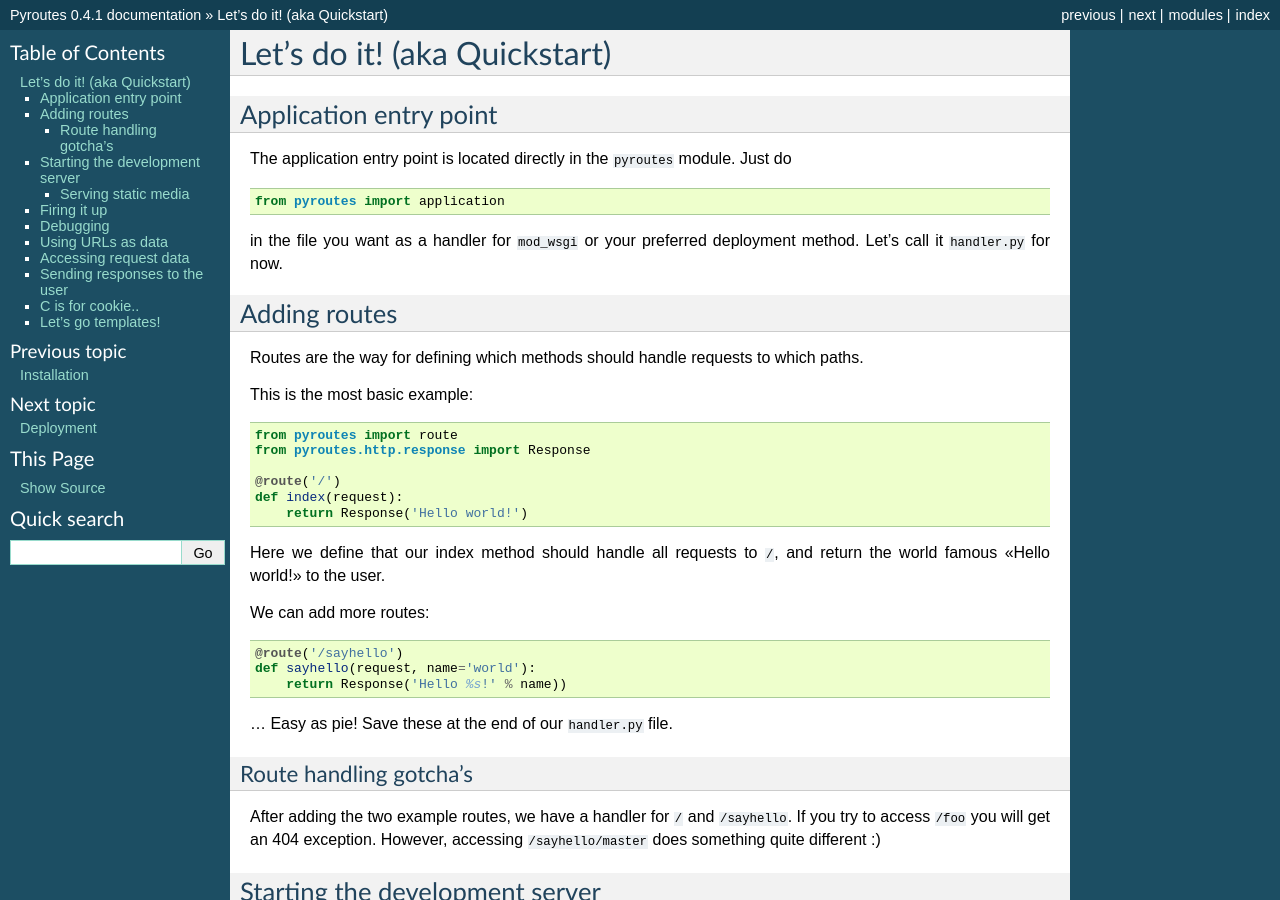
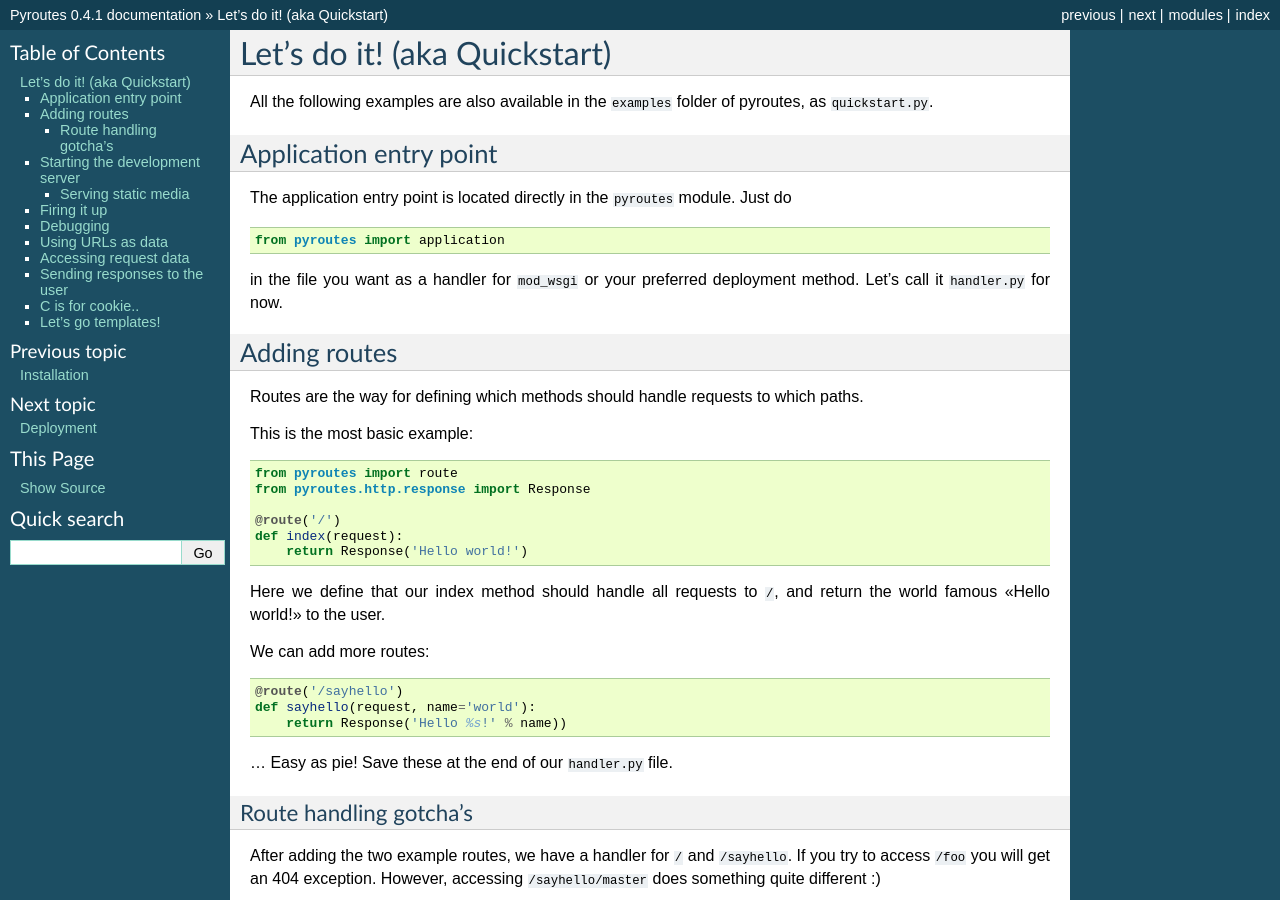
Before and after one commit to klette/pyroutes, a Sphinx documentation site: the page built from docs/usage.rst, in a window 1280 px wide and 900 px high. Built offline with Sphinx 7.4.7, drawn with Linux system fonts in a browser that asks for light colours; formulas are drawn with MathJax 3.

Commit message:
Add a comment about the quickstart.py example.

```diff
--- a/docs/usage.rst
+++ b/docs/usage.rst
@@ -1,5 +1,8 @@
 Let's do it! (aka Quickstart)
 =============================
+
+All the following examples are also available in the ``examples`` folder of
+pyroutes, as ``quickstart.py``.
 
 Application entry point
 -----------------------
```
